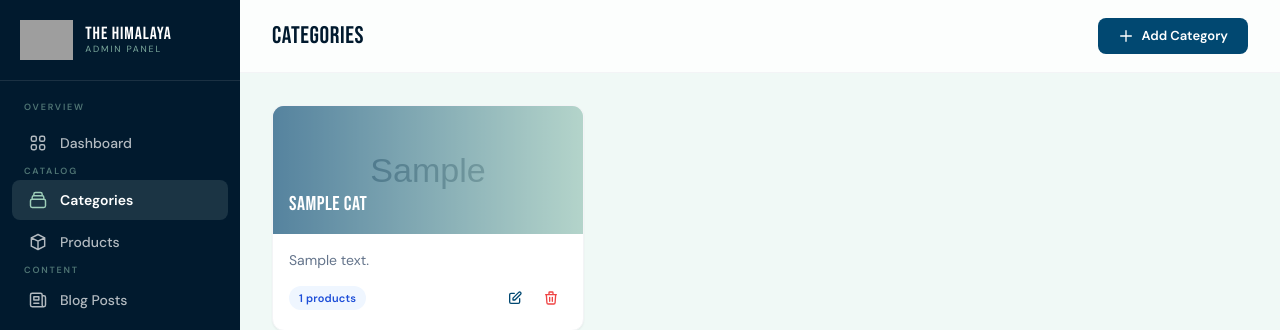
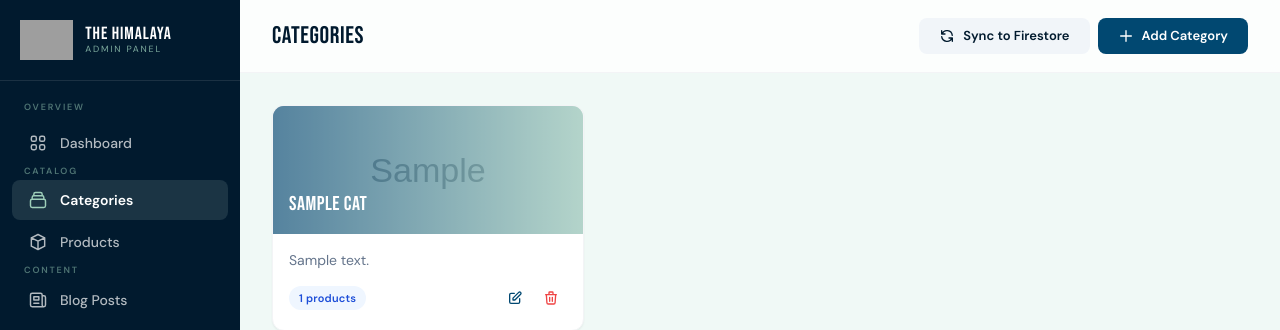
Before and after one commit to The-Himalaya/Himalaya-website, a FastAPI app: template admin/backend/templates/categories/list.html in a window 1280 px wide. Shown: the top 330 px of the page. Run offline with FastAPI, Linux system fonts and the light colour scheme; the template is opened without the code that fills it: most values are stand-ins (such as "Sample title", 1, 10 or a date in 2020); grey boxes marked "Sample" are stand-in pictures; parts of the project's set-up code (start-up, migrations or seed data) failed here and were passed over; some libraries are stand-ins or nearby versions; grey boxes are pictures that could not be loaded.

Commit message:
Fix category slug generation and add Firestore re-sync endpoint
- slugify() now replaces / with - before stripping, so FRP/GRP Products → frp-grp-products
- Add POST /admin/resync-firestore to push all SQLite categories+products to Firestore
- Add Sync to Firestore button on categories admin page

Co-Authored-By: Claude Sonnet 4.6 <noreply@anthropic.com>

```diff
--- a/admin/backend/routes/product_routes.py
+++ b/admin/backend/routes/product_routes.py
@@ -78,6 +78,7 @@ def _sync_product_to_firestore(prod: "Product") -> None:
 
 def slugify(text: str) -> str:
     text = text.lower().strip()
+    text = re.sub(r'[/\\]', '-', text)   # replace slashes with hyphens before stripping
     text = re.sub(r'[^\w\s-]', '', text)
     text = re.sub(r'[-\s]+', '-', text)
     return text
@@ -295,6 +296,28 @@ async def delete_category(
         except Exception as e:
             import logging
             logging.error(f"[Firestore] Failed to delete category {cat_id_str}: {e}")
+    return RedirectResponse(url="/admin/categories", status_code=303)
+
+
+# --- Firestore re-sync ---
+
+@router.post("/resync-firestore")
+async def resync_firestore(
+    db: Session = Depends(get_db),
+    admin=Depends(admin_required),
+):
+    """Push all categories and products from SQLite → Firestore with correct slugs."""
+    if not admin:
+        return RedirectResponse(url="/admin/login", status_code=303)
+
+    categories = db.query(Category).all()
+    for cat in categories:
+        _sync_category_to_firestore(cat)
+
+    products = db.query(Product).all()
+    for prod in products:
+        _sync_product_to_firestore(prod)
+
     return RedirectResponse(url="/admin/categories", status_code=303)
 
 
--- a/admin/backend/templates/categories/list.html
+++ b/admin/backend/templates/categories/list.html
@@ -3,6 +3,12 @@
 {% block page_title %}Categories{% endblock %}
 
 {% block page_actions %}
+<form method="POST" action="/admin/resync-firestore" class="inline">
+  <button type="submit" class="btn-secondary" title="Push all data from database to Firestore">
+    <svg fill="none" stroke="currentColor" viewBox="0 0 24 24"><path stroke-linecap="round" stroke-linejoin="round" stroke-width="2" d="M4 4v5h.582m15.356 2A8.001 8.001 0 004.582 9m0 0H9m11 11v-5h-.581m0 0a8.003 8.003 0 01-15.357-2m15.357 2H15"/></svg>
+    Sync to Firestore
+  </button>
+</form>
 <a href="/admin/categories/new" class="btn-primary">
   <svg fill="none" stroke="currentColor" viewBox="0 0 24 24"><path stroke-linecap="round" stroke-linejoin="round" stroke-width="2" d="M12 4v16m8-8H4"/></svg>
   Add Category
```
